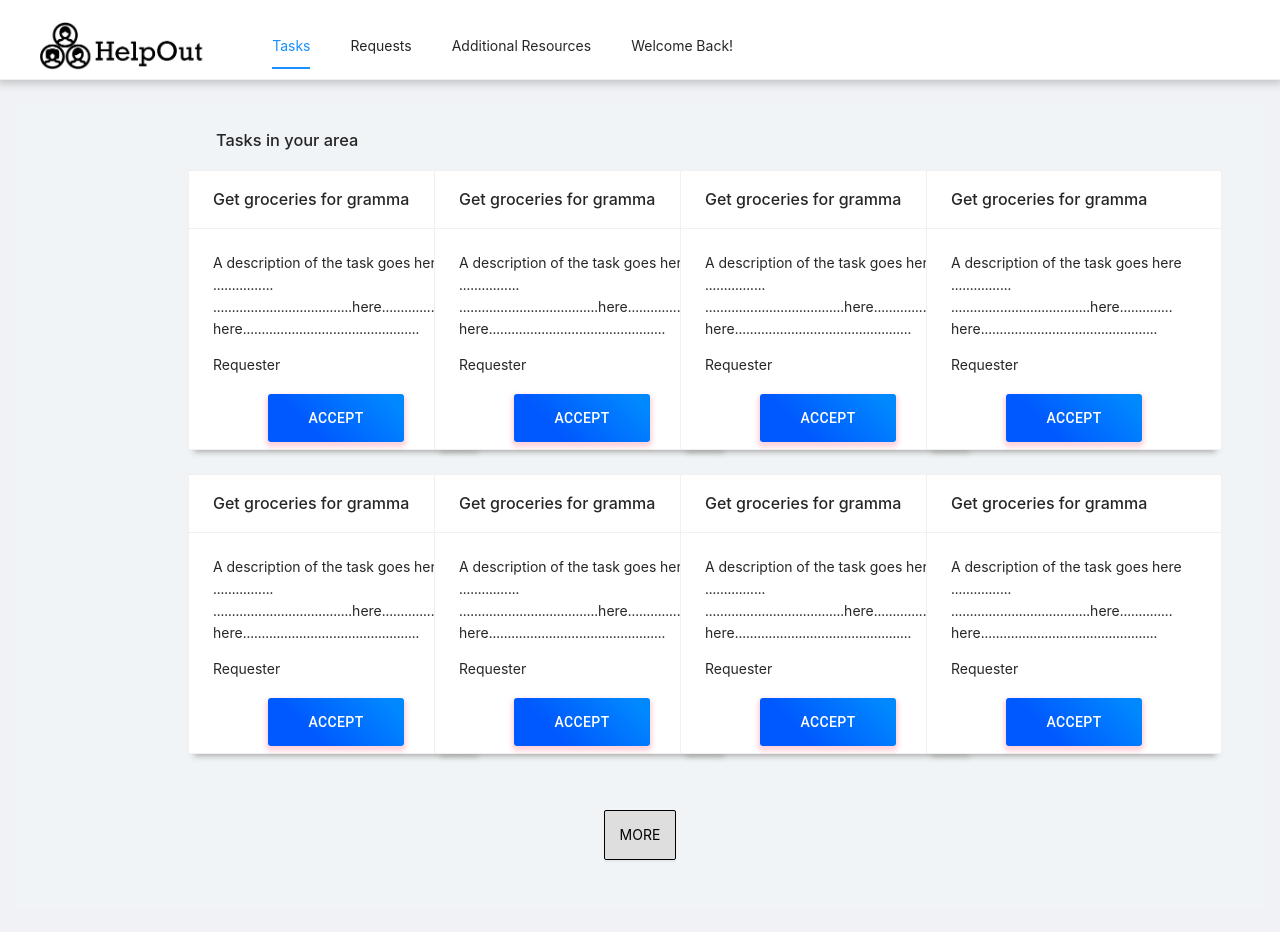
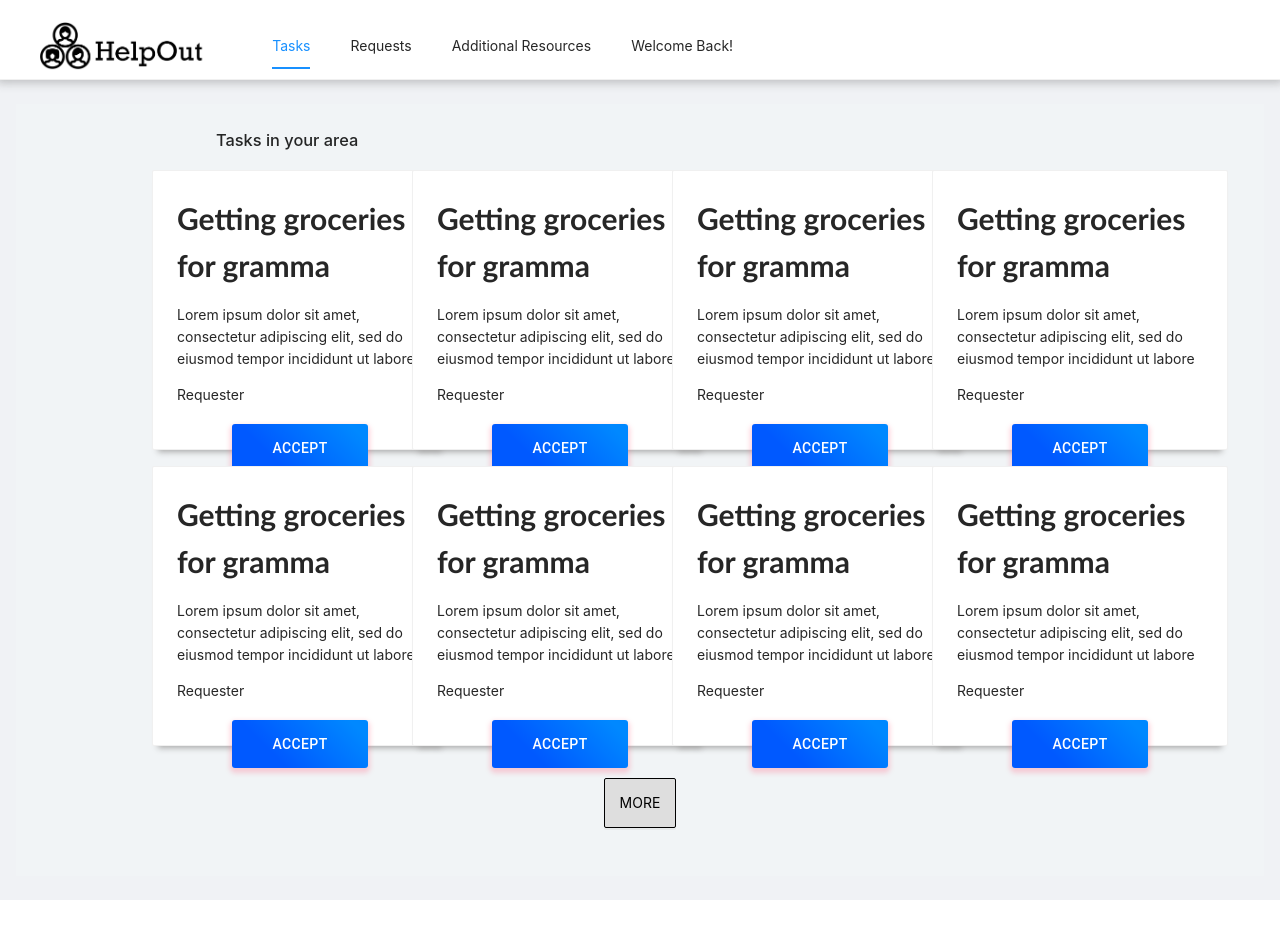
Before and after one commit to info442-group-7/HelpOut, a React (Create React App) app: page /SuggestedTasks in a window 1280 px wide. After the commit the page ends 900 px from the top, so only its background shows below. Built offline with nearby package versions, Linux system fonts and the light colour scheme.

Commit message:
renaming components, styling, card stuff

```diff
--- a/src/App.css
+++ b/src/App.css
@@ -27,6 +27,13 @@ cardStyle  {
   box-shadow:  3px 5px 6px black;
 }
 
+.cardTitle {
+  font-size: 30px;
+  font-family: Calibri;
+  font-weight: bold;
+  font-stretch: ultra-condensed;
+}
+
 
 
 .App-header {
--- a/src/components/SuggestedTasks/SuggestedTasks.jsx
+++ b/src/components/SuggestedTasks/SuggestedTasks.jsx
@@ -40,7 +40,7 @@ class SuggestedTasksView extends React.Component {
     this.onClick = this.onClick.bind(this);
   }
 
-  scrollToBottom = () => {
+/*  scrollToBottom = () => {
     this.messagesEnd.scrollIntoView({ behavior: "smooth" });
   }
 
@@ -52,7 +52,7 @@ class SuggestedTasksView extends React.Component {
     this.scrollToBottom();
   }
 
-
+*/
 
   onClick() {
     this.setState({
@@ -77,9 +77,9 @@ class SuggestedTasksView extends React.Component {
 
 
 
-    <Row gutter={48}style={{display:"flex", justifyContent:"center",marginLeft:"6vh", marginBottom:"2vh", marginRight: "6vh"}}>
+    <Row gutter={{sm: 2, lg: 48}}  justify="center">
       {this.state.total.map((value) =>
-      <Col className="gutter-row" span={5}key={value}style={{marginBottom:"1vh", marginLeft: "1vh", marginRight:"1vh"}}>
+      <Col className="gutter-row" flex="" span={5}key={value}>
 
         <SuggestedTasksCardView />
       </Col>)}
@@ -110,9 +110,7 @@ class SuggestedTasksView extends React.Component {
         <Grid>
 
         </Grid>
-        <div style={{ float: "left", clear: "both" }}
-          ref={(el) => { this.messagesEnd = el; }}>
-        </div>
+
       </div >
     );
   }
@@ -121,6 +119,11 @@ const Greeting = props => <h1>{props.greeting}</h1>;
 
 
 export default SuggestedTasksView;
+/*
+<div style={{ float: "left", clear: "both" }}
+          ref={(el) => { this.messagesEnd = el; }}>
+        </div>
+        */
 
 //     <MoreButton variant="outlined" size="large" onClick={this.onClick}>More</MoreButton>
 
--- a/src/components/SuggestedTasks/SuggestedTasksCardView.jsx
+++ b/src/components/SuggestedTasks/SuggestedTasksCardView.jsx
@@ -112,13 +112,15 @@ class SuggestedTasksCardView extends Component {
         if (this.state.clicked) {
             return (
                 <div>
-                    <Card className="cardStyle" title="Get groceries for gramma" style={{ width: "37vh", height:"35vh",  boxShadow:"0 8px 6px -6px #aaaaaa", margin:"1vh"}}>
-                        <p>A description of the task goes here ................
-                        .....................................here..............
-                        here...............................................
+                    <Card className="cardStyle" style={{ width: "37vh", height: "35vh", boxShadow: "0 8px 6px -6px #aaaaaa", margin: "1vh" }}>
+                        <h5 className="cardTitle">Getting groceries for gramma</h5>
+                        <p>Lorem ipsum dolor sit amet, consectetur adipiscing elit, sed do eiusmod tempor
+                            incididunt ut labore
+
+
       </p>
                         <p>Requester</p>
-                        <div style={{display:"flex", justifyContent: "center"}}><Button type="primary" style={{
+                        <div style={{ display: "flex", justifyContent: "center" }}><Button type="primary" style={{
                             background: 'linear-gradient(45deg, #0059ff 30%, #0088ff 90%)',
                             border: 0,
                             borderRadius: 3,
```
